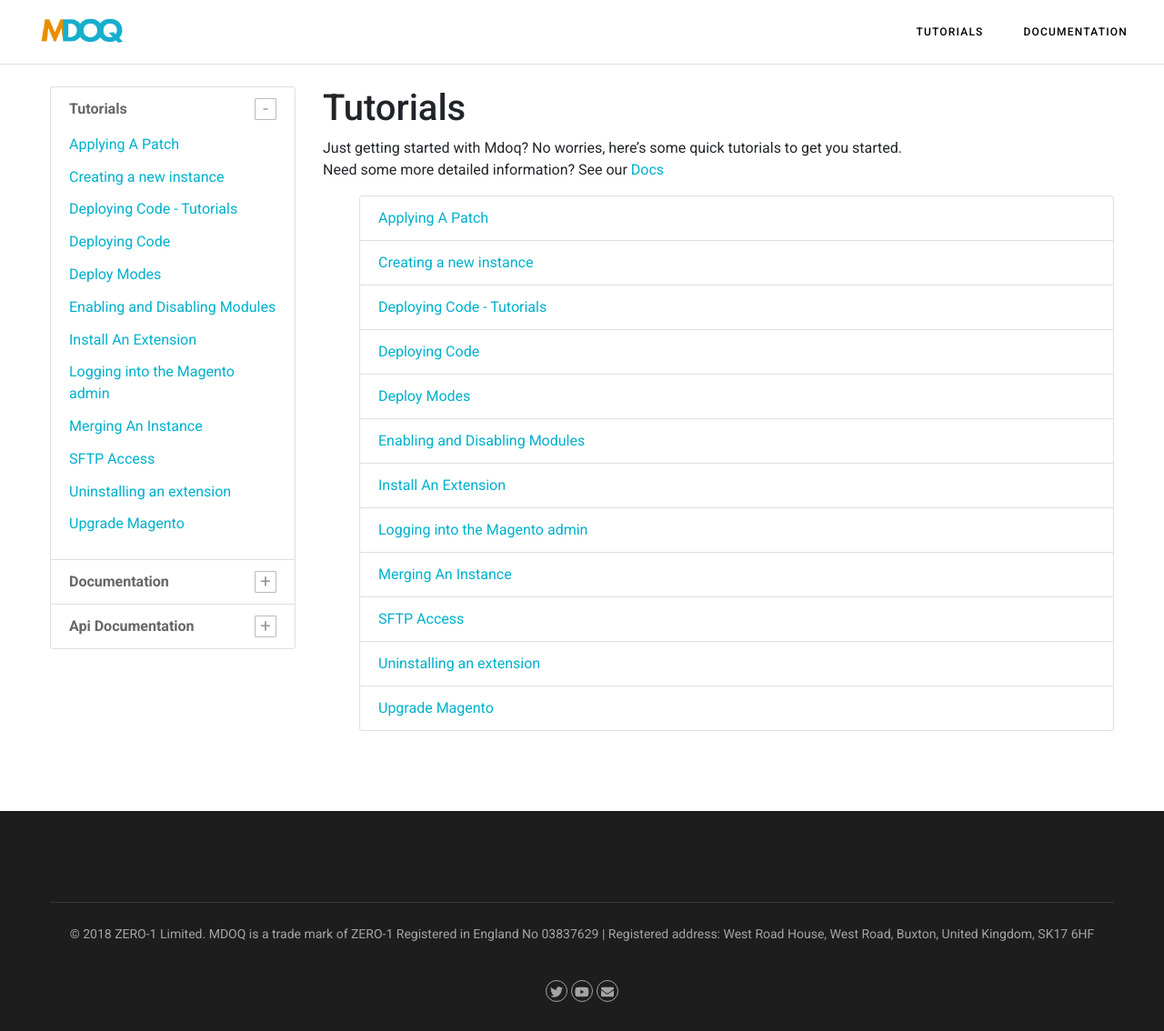
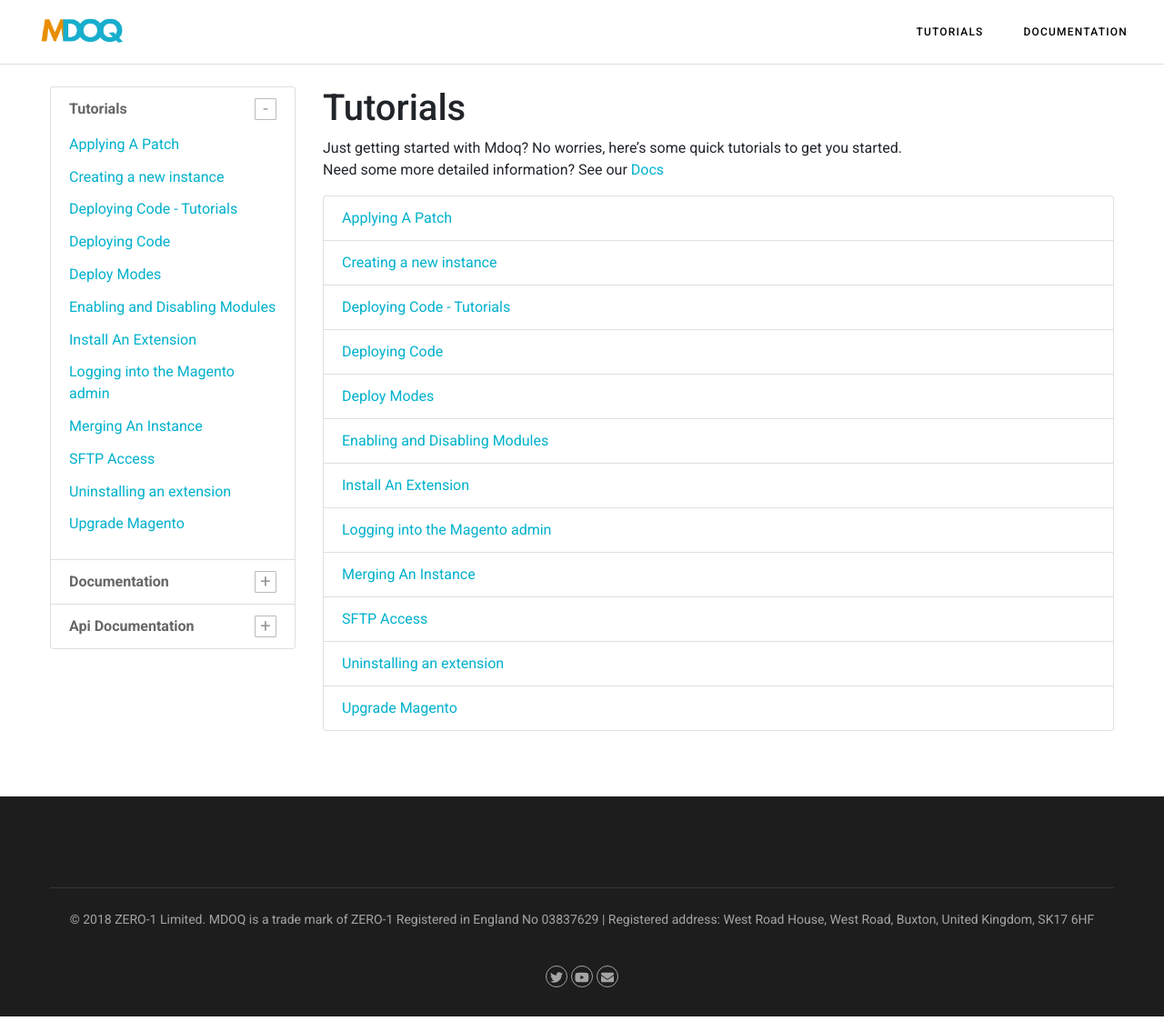
Before and after one commit to zero1limited/mdoq-docs, a Jekyll site: the page built from docs/tutorials.md, in a window 1280 px wide. Shown: the whole page at 91% size. Built offline with Jekyll 4.4.1, drawn with Linux system fonts in a browser that asks for light colours; nearby versions of some CDN libraries; library files that are not in the unit come from our copies.

Commit message:
Docs templates

```diff
--- a/docs/tutorials.md
+++ b/docs/tutorials.md
@@ -10,7 +10,7 @@ description: All of the tutorials available
 Just getting started with Mdoq? No worries, here's some quick tutorials to get you started.
 Need some more detailed information? See our [Docs](/documentation.html)
 
-<ul class="tutorials">
+<ul class="tutorials list-group">
     {% for p in site.html_pages %}
         {% if p.url contains '/tutorials/' %}
     <li class="list-group-item {% if p.url == page.url %}active{% endif %}"><a href="{{ p.url }}">{{ p.title }}</a></li>
```
